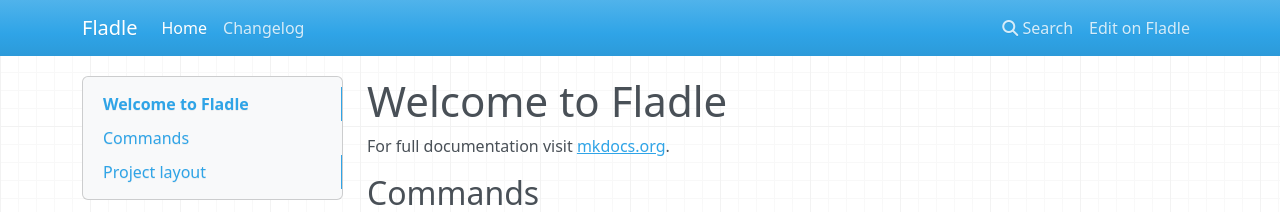
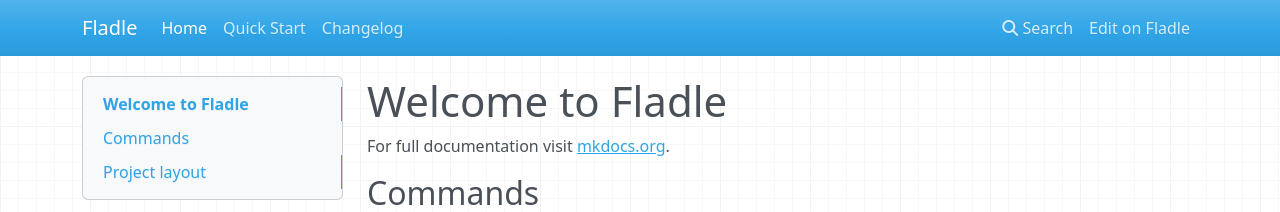
Before and after one commit to runningcode/fladle, an MkDocs documentation site: the page built from docs/index.md, in a window 1280 px wide. Shown: the top 212 px of the page. Built offline with MkDocs 1.6.1, drawn with Linux system fonts in a browser that asks for light colours; nearby versions of some CDN libraries.

```diff
--- a/mkdocs.yml
+++ b/mkdocs.yml
@@ -6,4 +6,5 @@
 site_author: Nelson Osacky
 nav:
   - Home: index.md
+  - Quick Start: quick-start.md
   - Changelog: changelog.md
```
Also changed, not shown: 1 other file.
